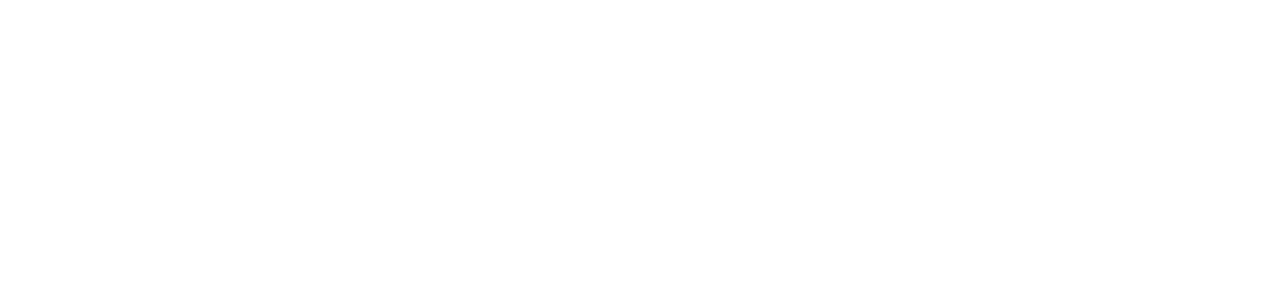
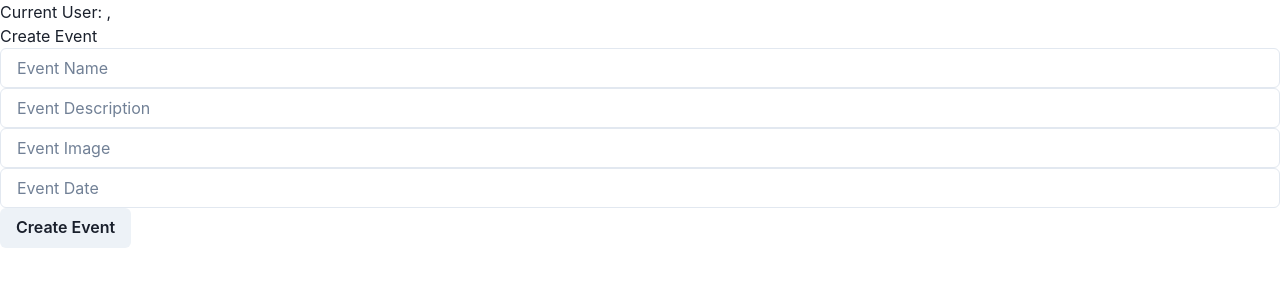
Before and after one commit to joeyladerer/playlist-app, a React (Create React App) app: page /createevent in a window 1280 px wide. Before the commit this address had no page. Shown: the top 300 px of the page. Built offline with nearby package versions, Linux system fonts and the light colour scheme; no server answers.

Commit message:
create event, go to details page

```diff
--- a/src/App.js
+++ b/src/App.js
@@ -6,6 +6,8 @@
 import Landing from './Main Pages/Landing';
 import LogIn from './Main Pages/Auth/LogIn';
 import SignUp from './Main Pages/Auth/SignUp';
+import CreateEvent from './Main Pages/CreateEvent';
+import EventDetails from './Main Pages/EventDetails';
 
 function App() {
   return (
@@ -15,6 +17,8 @@
         <Route path={"/signup"} element={<SignUp />} />
         <Route path={"/login"} element={<LogIn />} />
         <Route path={"/dashboard"} element={<HostDashboard />} />
+        <Route path={"/createevent"} element={<CreateEvent />} />
+        <Route path={"/event/:id"} element={<EventDetails />} />
         <Route path={"/"} element={<Landing />} />
       </Routes>
     </div>
--- /dev/null
+++ b/src/Main Pages/CreateEvent.js
@@ -0,0 +1,54 @@
+import { Box, Button, Input } from '@chakra-ui/react'
+import { createEvent } from '../backend/events'
+import React, { useState } from 'react'
+import { useNavigate } from 'react-router-dom'
+import { useAuth } from '../backend/auth'
+
+function CreateEvent() {
+    const currentUser = useAuth()
+    const [loading, setLoading] = useState(false)
+    const [eventName, setEventName] = useState('')
+    const [eventDescription, setEventDescription] = useState('')
+    const [eventImage, setEventImage] = useState('')
+    const [eventDate, setEventDate] = useState('')
+
+    const navigate = useNavigate()
+
+    const handleEventName = (event) => {
+        setEventName(event.target.value)
+    }
+    const handleEventDescription = (event) => {
+        setEventDescription(event.target.value)
+    }
+    const handleEventImage = (event) => {
+        setEventImage(event.target.value)
+    }
+    const handleEventDate = (event) => {
+        setEventDate(event.target.value)
+    }
+
+    const handleSubmit = async () => {
+        setLoading(true);
+        try {
+            const event = await createEvent(eventName, eventDescription, eventImage, eventDate, currentUser)
+            setLoading(false)
+            navigate(`/event/${event.eventID}`)
+        } catch(error) {
+            console.log(error)
+        }
+    }
+
+    return (
+        <Box>
+            <Box>Current User: {currentUser?.email}, {currentUser?.firstname} {currentUser?.lastname}</Box>
+            <Box>Create Event</Box>
+            <Input placeholder={'Event Name'} onChange={handleEventName} />
+            <Input placeholder={'Event Description'} onChange={handleEventDescription} />
+            <Input placeholder={'Event Image'} onChange={handleEventImage} />
+            <Input placeholder={'Event Date'} onChange={handleEventDate} />
+            <Button onClick={handleSubmit} disabled={loading}>Create Event</Button>
+        </Box>
+    )
+}
+
+export default CreateEvent
--- /dev/null
+++ b/src/Main Pages/EventDetails.js
@@ -0,0 +1,24 @@
+import { Box } from "@chakra-ui/react"
+import { useState } from "react"
+import { useEvent } from "../backend/events"
+
+const EventDetails = () => {
+    const [event, setEvent] = useState()
+
+    useEvent(window.location.pathname.split("/")[2])
+    .then((result) => {
+        setEvent(result)
+    })
+
+    return (
+        <Box>
+            <Box>{event?.eventID}</Box>
+            <Box>{event?.eventName}</Box>
+            <Box>{event?.eventDescription}</Box>
+            <Box>{event?.eventImage}</Box>
+            <Box>{event?.eventDate}</Box>
+        </Box>
+    )
+}
+
+export default EventDetails
--- a/src/Main Pages/HostDashboard.js
+++ b/src/Main Pages/HostDashboard.js
@@ -20,13 +20,18 @@
         navigate('/')
     }
 
+    const handleCreateEvent = () => {
+        navigate('/createevent')
+    }
+
     return (
         <Box>
             <Box>{currentUser?.email}</Box>
             <Box>{currentUser?.firstname}</Box>
             <Box>{currentUser?.lastname}</Box>
             <Box>{currentUser?.uid}</Box>
-            <Box>{currentUser?.eventsRef}</Box>
+            {/* <Box>{currentUser?.eventsRef}</Box> */}
+            <Button disabled={loading || !currentUser} onClick={handleCreateEvent}>Create Event</Button>
             <Button disabled={loading || !currentUser} onClick={handleLogout}>Log Out</Button>
         </Box>
     )
--- /dev/null
+++ b/src/backend/events.js
@@ -0,0 +1,53 @@
+import { addDoc, arrayUnion, collection, doc, getDoc, updateDoc } from 'firebase/firestore'
+import { useEffect, useState } from 'react'
+import { db } from './firebase'
+
+
+// create an event object and add to user events list
+export async function createEvent(name, description, image, date, user) {
+    // creates the event
+    const newEvent = await addDoc(collection(db, "events"), {
+        eventName: name,
+        eventDescription: description,
+        eventImage: image,
+        eventDate: date,
+        playlist: {},
+        eventOwner: user.uid
+    })
+    // update the event with additional information
+    await updateDoc(doc(db, "events", newEvent.id), {
+        eventID: newEvent.id,
+        eventVotingURL: `/event/${newEvent.id}`
+    })
+    // update the user profile to include the event
+    await updateDoc(doc(db, "users", user.uid), {
+        eventsRef: arrayUnion({
+            eventID: newEvent.id,
+            eventName: name,
+            eventDescription: description,
+            eventImage: image
+        })
+    })
+    // pull the new event from the database and return
+    const docSnap = await getDoc(doc(db, "events", newEvent.id))
+    console.log(docSnap.data())
+    console.log(docSnap.data())
+    return docSnap.data()
+}
+
+//
+export async function useEvent(id) {
+    const [event, setEvent] = useState()
+
+    useEffect(() => {
+        const getEvent = async () => {
+            const docSnap = await getDoc(doc(db, "events", id))
+            setEvent(docSnap.data())
+            return event
+        }
+        return getEvent
+    // eslint-disable-next-line react-hooks/exhaustive-deps
+    }, [])
+
+    return event
+}
```
